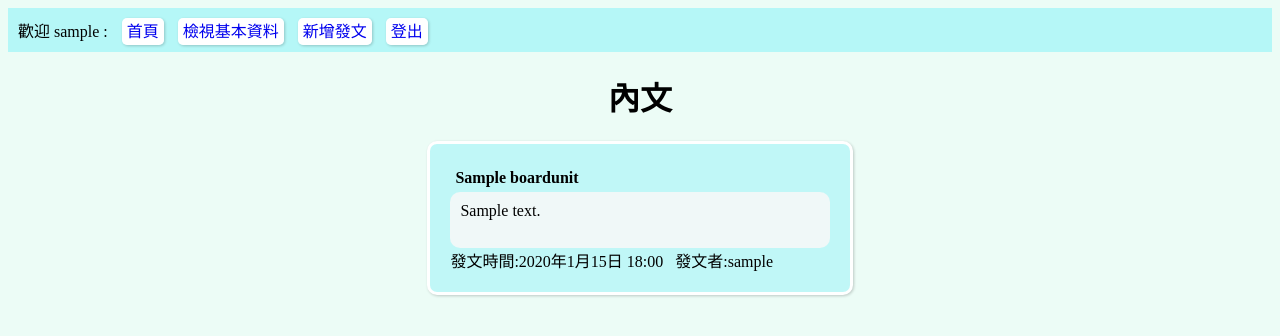
After one commit to Ohnokaoru/message_board_report, a Django app: page /review-detail/1 in a window 1280 px wide. The commit adds this page. Shown: the top 336 px of the page. Run offline with Django 5.2, Linux system fonts and the light colour scheme; a user stored in the database is signed in; tables that the repository leaves empty hold one stand-in row (values such as "Sample post").

Commit message:
完成review-detail

```diff
--- /dev/null
+++ b/boardunit/templates/boardunit/review-detail.html
@@ -0,0 +1,32 @@
+{% extends "base.html" %}
+{% load static %}
+{% block title%}內文{% endblock %}
+
+{% block content%}
+<div id="title">
+    <h1>內文</h1>
+</div>
+
+<div id="review-boardunit">
+
+    <div id="subject">
+        {{boardunit.subject}} <br>
+    </div>
+
+    <div id="review-boardunit-text">
+        {{boardunit.text}} <br>
+        <br>
+
+    </div>
+
+    發文時間:{{boardunit.time}} &nbsp;&nbsp;發文者:{{boardunit.userprofile.nickname}}
+    <br>
+
+
+</div>
+
+
+
+</div>
+
+{% endblock %}
--- a/boardunit/urls.py
+++ b/boardunit/urls.py
@@ -4,4 +4,6 @@ from . import views
 urlpatterns = [
     path("create-boardunit/", views.create_boardunit, name="create-boardunit"),
     path("review-all/", views.review_all, name="review-all"),
+    path("", views.review_all, name="review-all"),
+    path("review-detail/<int:boardunit_id>", views.review_detail, name="review-detail"),
 ]
--- a/boardunit/views.py
+++ b/boardunit/views.py
@@ -52,3 +52,14 @@ def review_all(request):
     page_obj = paginator.get_page(page_number)
 
     return render(request, "boardunit/review-all.html", {"page_obj": page_obj})
+
+
+# 點選細內文
+def review_detail(request, boardunit_id):
+    try:
+        boardunit = BoardUnit.objects.get(id=boardunit_id)
+
+    except BoardUnit.DoesNotExist:
+        return redirect("review-all")
+
+    return render(request, "boardunit/review-detail.html", {"boardunit": boardunit})
--- a/static/css/style.css
+++ b/static/css/style.css
@@ -16,7 +16,8 @@ body {
 #review-userprofile,
 #edit-userprofile-form,
 #create-boardunit-form,
-#all-boardunit {
+#all-boardunit,
+#review-boardunit {
     margin: auto;
     padding: 20px;
     background-color: rgb(192, 247, 247);
@@ -67,13 +68,15 @@ body {
     width: 20%;
 }
 
-#edit-a-button {
+#edit-a-button,
+#review-a-button {
     margin-top: 20px;
     text-align: center;
 
 }
 
-#edit-a-button a {
+#edit-a-button a,
+#review-a-button a {
     text-decoration: none;
     background-color: white;
     border: white solid;
@@ -87,7 +90,8 @@ body {
     font-weight: 700;
 }
 
-#all-boardunit-text {
+#all-boardunit-text,
+#review-boardunit-text {
     padding: 10px;
     background-color: rgb(240, 248, 248);
     border-radius: 10px;
--- a/templates/base.html
+++ b/templates/base.html
@@ -14,10 +14,12 @@
     <div id="navbar">
         {% if request.user.is_authenticated %}
         歡迎 {{user.username}} :
+        <a href="{% url 'review-all' %}">首頁</a>
         <a href="{% url 'review-userprofile' %}">檢視基本資料</a>
         <a href="{% url 'create-boardunit' %}">新增發文</a>
         <a href="{% url 'user-logout' %}">登出</a>
         {% else %}
+        <a href="{% url 'review-all' %}">首頁</a>
         <a href="{% url 'user-register' %}">註冊</a>
         <a href="{% url 'chalogin' %}">登入</a>
         {% endif %}
```
Also changed, not shown: boardunit/templates/boardunit/review-all.html (+7 -1 lines), 1 other file.
